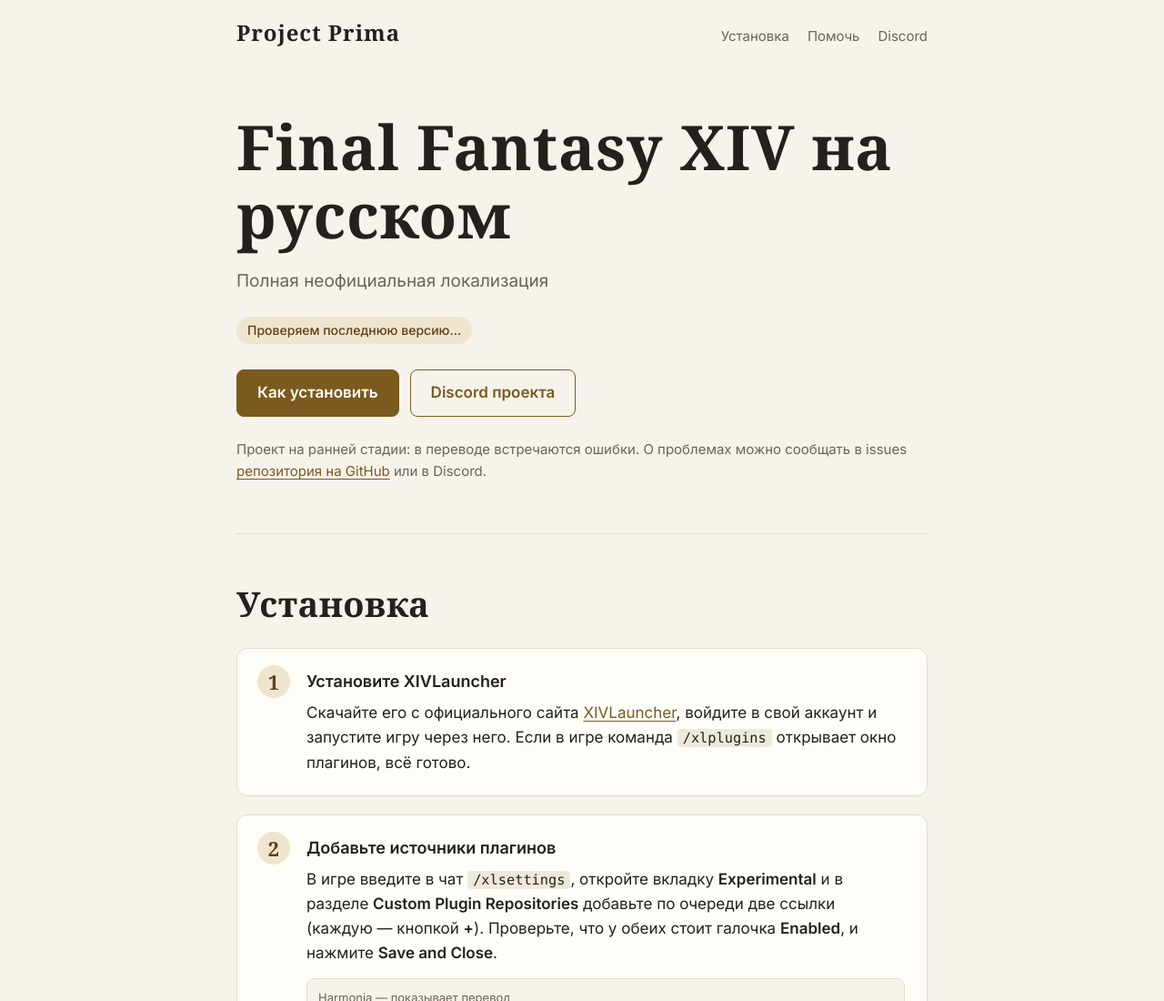
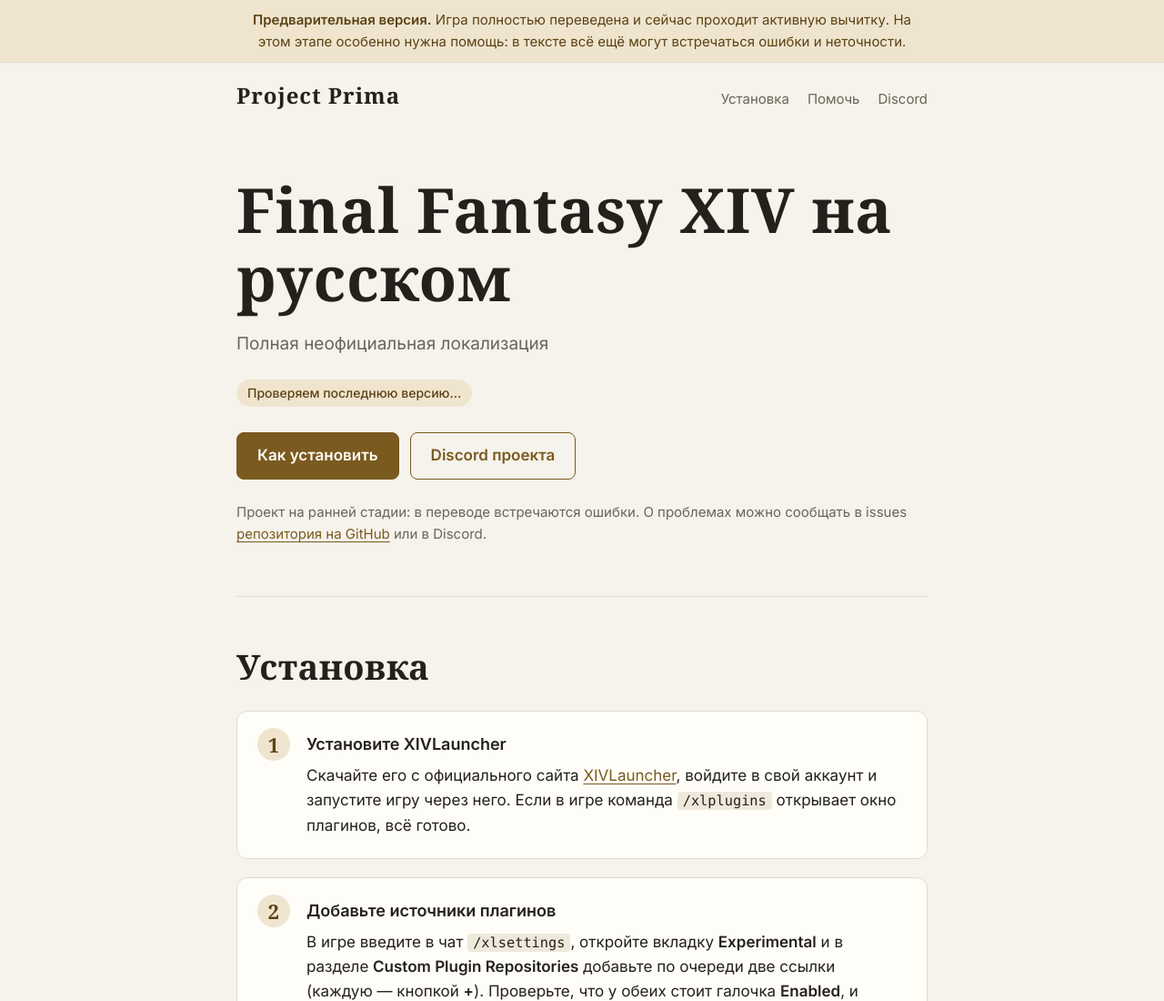
Before and after one commit to AngelicaProject/ProjectPrimaSite, a plain HTML site: page index.html in a window 1280 px wide. Shown: the top 1100 px of the page at 91% size. Drawn offline with Linux system fonts and the light colour scheme; no server answers; a web font is replaced by a local one.

Commit message:
Add a banner about the translation's preview stage

```diff
--- a/content.json
+++ b/content.json
@@ -1,5 +1,6 @@
 {
   "brand": "Project Prima",
+  "banner": "**Предварительная версия.** Игра полностью переведена и сейчас проходит активную вычитку. На этом этапе особенно нужна помощь: в тексте всё ещё могут встречаться ошибки и неточности.",
   "feed": "https://angelicaproject.github.io/ProjectPrima/harmonia/feed-v1.json",
 
   "nav": [
--- a/index.html
+++ b/index.html
@@ -14,6 +14,7 @@
   <link rel="stylesheet" href="style.css">
 </head>
 <body>
+  <div class="banner" id="banner" role="note" hidden></div>
   <header class="top">
     <span class="mark" data-text="brand"></span>
     <nav id="nav"></nav>
--- a/main.js
+++ b/main.js
@@ -86,6 +86,12 @@
 }
 
 function render(content) {
+  const banner = document.getElementById("banner");
+  if (content.banner) {
+    banner.innerHTML = `<p>${format(content.banner)}</p>`;
+    banner.hidden = false;
+  }
+
   for (const node of document.querySelectorAll("[data-text]")) {
     node.innerHTML = format(lookup(content, node.dataset.text) ?? "");
   }
--- a/style.css
+++ b/style.css
@@ -51,6 +51,21 @@
   font: 0.9em var(--mono);
   overflow-wrap: anywhere;
 }
+
+.banner {
+  border-bottom: 1px solid var(--line);
+  background: var(--accent-soft);
+  color: var(--accent-strong);
+  font-size: 15px;
+}
+.banner[hidden] { display: none; }
+.banner p {
+  width: min(760px, 100% - 32px);
+  margin: 0 auto;
+  padding: 10px 0;
+  text-align: center;
+}
+.banner a { color: inherit; }
 
 .top, main, footer {
   width: min(760px, 100% - 32px);
```
